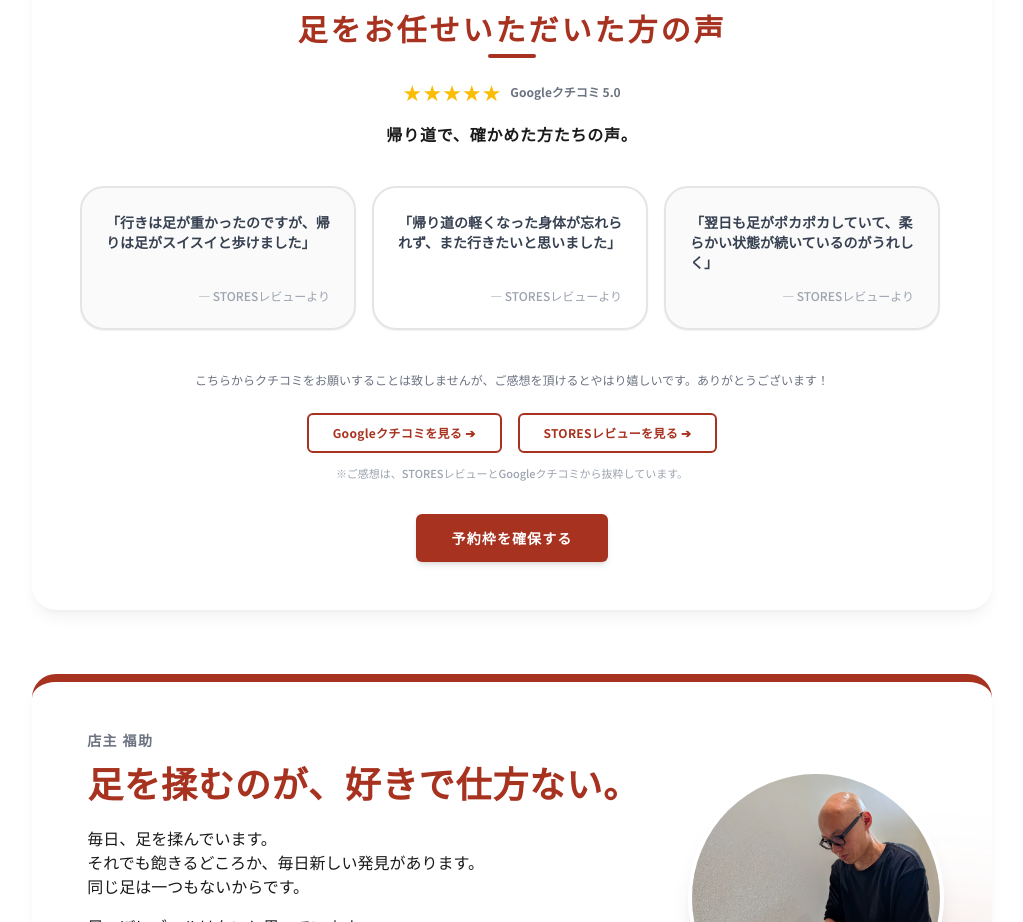
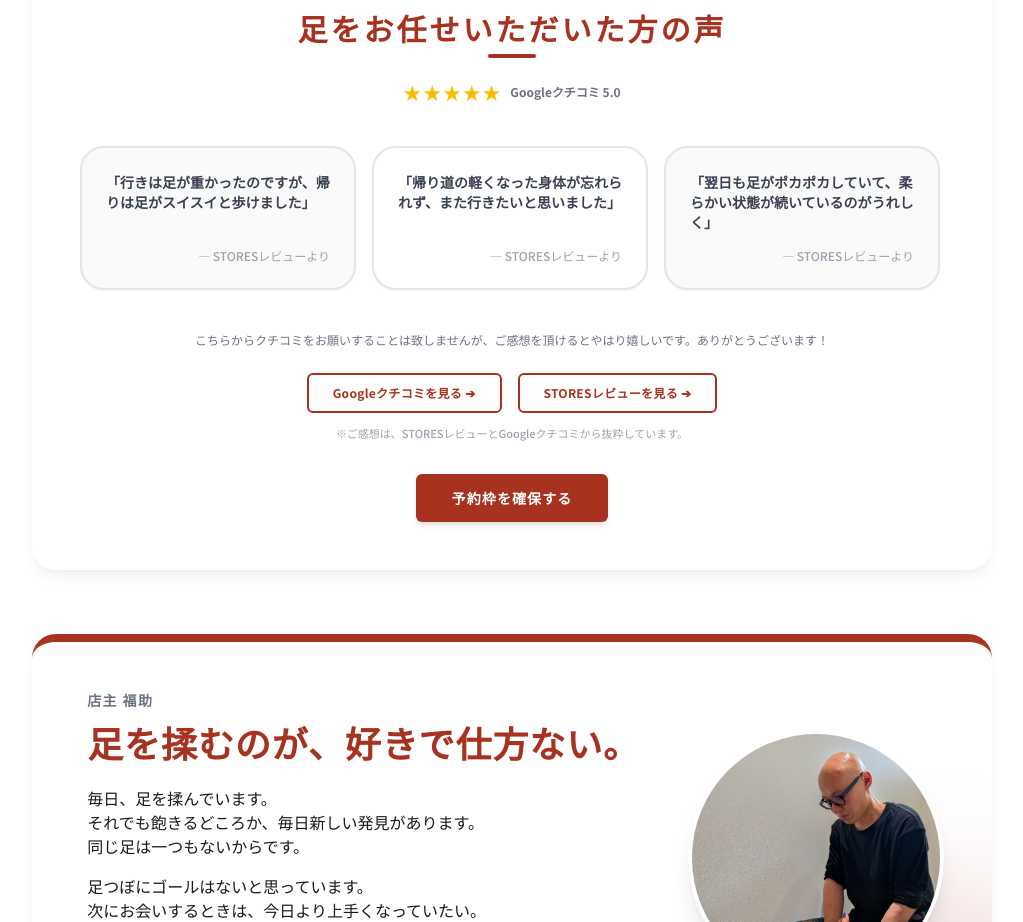
Before and after one commit to ashiyafukusuke/fukusuke2, a Next.js app: page / in a window 1280 px wide. Shown: the part 2060-2982 px from the top of the page, without its empty margins (128-1151 px from the left). Built offline with nearby package versions, Linux system fonts and the light colour scheme.

Commit message:
Add files via upload

```diff
--- a/src/components/VoicesCarousel.tsx
+++ b/src/components/VoicesCarousel.tsx
@@ -41,9 +41,6 @@ export default function VoicesCarousel() {
             <span className="text-[#fbbc04] text-lg tracking-widest">★★★★★</span>
             <span className="text-xs font-bold text-gray-500 ml-1">Googleクチコミ 5.0</span>
           </div>
-          <p className="text-sm md:text-base font-bold text-ink mt-4 tracking-wider">
-            帰り道で、確かめた方たちの声。
-          </p>
           <p className="text-gray-400 mt-6 text-[10px] md:text-xs tracking-widest font-bold md:hidden">
             ← 横にスクロールできます →
           </p>
```
